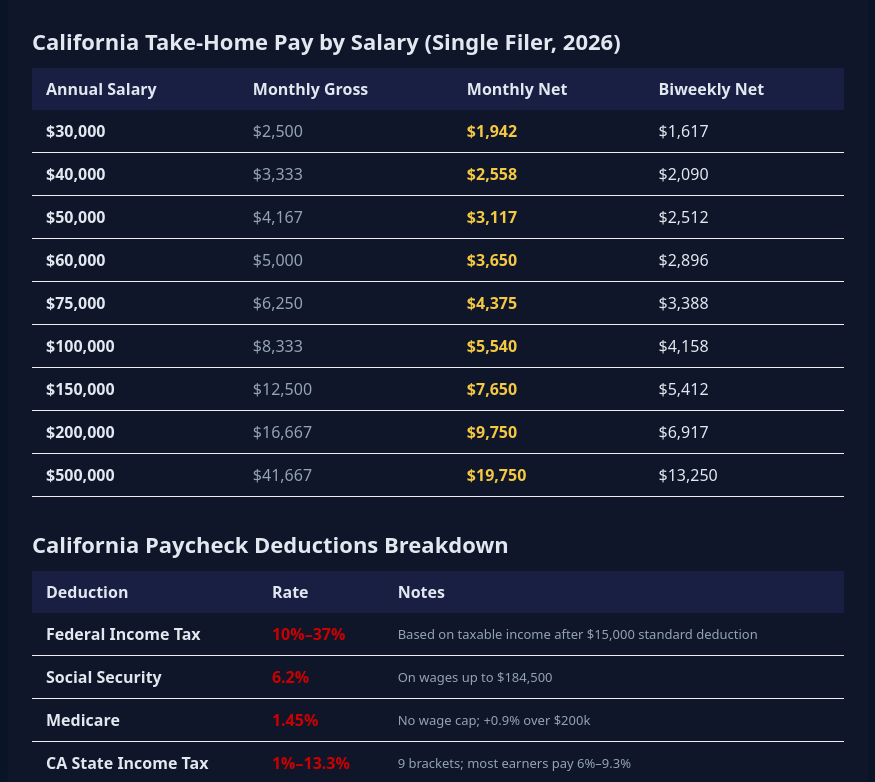
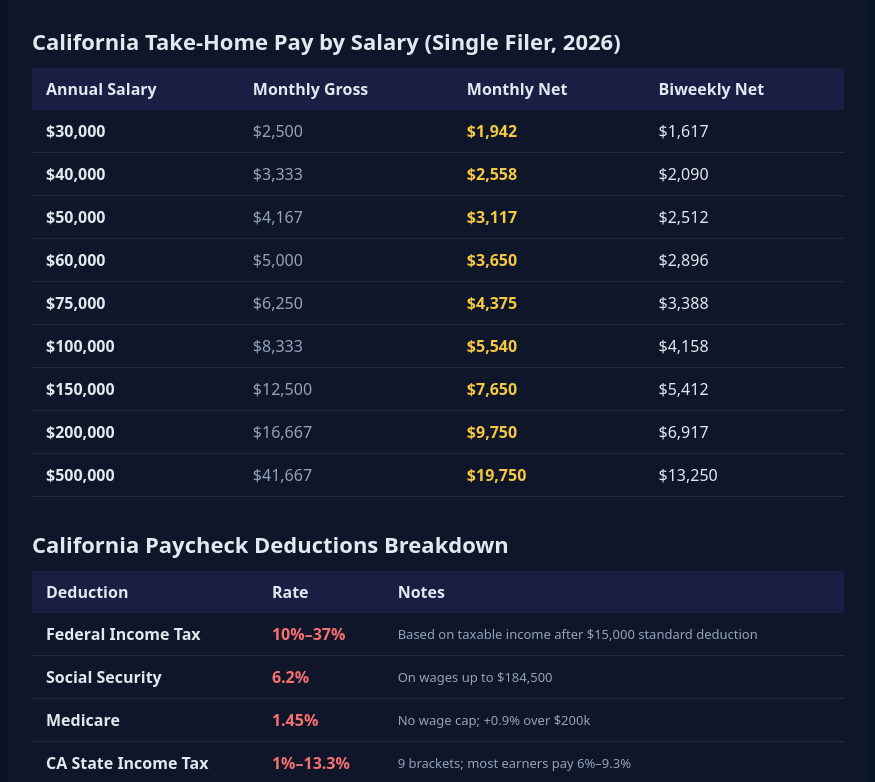
Before and after one commit to devqrcraft-ui/privatepaycheck, a Next.js app: page /california-paycheck-calculator in a window 1280 px wide. Shown: the part 858-1640 px from the top of the page, without its empty margins (202-1077 px from the left). Built offline with nearby package versions, Linux system fonts and the light colour scheme.

Commit message:
fix: replace forbidden colors in california-paycheck-calculator

```diff
--- a/src/app/california-paycheck-calculator/page.tsx
+++ b/src/app/california-paycheck-calculator/page.tsx
@@ -52,7 +52,7 @@ export default function Page() {
           <th style={{ padding: '10px 14px', textAlign: 'left' }}>Biweekly Net</th>
         </tr></thead>
         <tbody>{rows.map(([sal,gross,net,bw]) => (
-          <tr key={sal} style={{ borderBottom: '1px solid #eee' }}>
+          <tr key={sal} style={{ borderBottom: '1px solid rgba(255,255,255,0.08)' }}>
             <td style={{ padding: '10px 14px', fontWeight: 600 }}>{sal}</td>
             <td style={{ padding: '10px 14px', color: '#94a3b8' }}>{gross}</td>
             <td style={{ padding: '10px 14px', fontWeight: 700, color:'#F5C842' }}>{net}</td>
@@ -73,9 +73,9 @@ export default function Page() {
           ['CA State Income Tax','1%–13.3%','9 brackets; most earners pay 6%–9.3%'],
           ['CA SDI','0.9%','No wage base cap since 2024'],
         ].map(([d,r,n]) => (
-          <tr key={d} style={{ borderBottom: '1px solid #eee' }}>
+          <tr key={d} style={{ borderBottom: '1px solid rgba(255,255,255,0.08)' }}>
             <td style={{ padding: '10px 14px', fontWeight: 600 }}>{d}</td>
-            <td style={{ padding: '10px 14px', color: '#c00', fontWeight: 700 }}>{r}</td>
+            <td style={{ padding: '10px 14px', color: '#f87171', fontWeight: 700 }}>{r}</td>
             <td style={{ padding: '10px 14px', color: '#94a3b8', fontSize: 13 }}>{n}</td>
           </tr>
         ))}</tbody></table></div>
```
